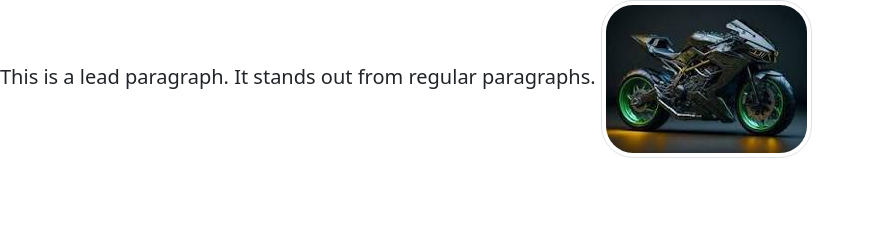
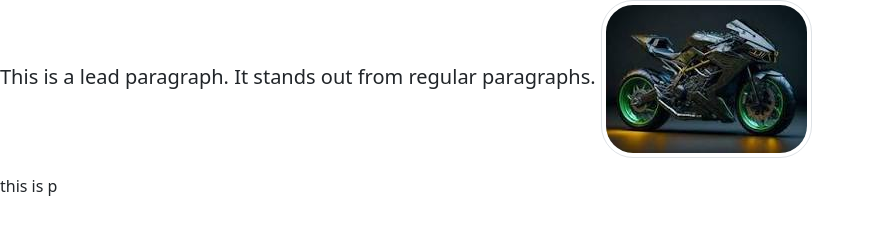
Before and after one commit to iqra9988/bootstrap, a plain HTML site: page 1-image.html in a window 1280 px wide. Shown: the whole page, without its empty margins (0-875 px from the left). Drawn offline with nearby package versions, Linux system fonts and the light colour scheme.

Commit message:
kam mukamal huwa

```diff
--- a/1-image.html
+++ b/1-image.html
@@ -13,5 +13,6 @@
         This is a lead paragraph. It stands out from regular paragraphs.
         <img src="./small bick.jpeg" class="img-fluid  img-thumbnail float-right rounded-5 " >
       </p>
+      <p>this is p</p>
 </body>
 </html>
```
